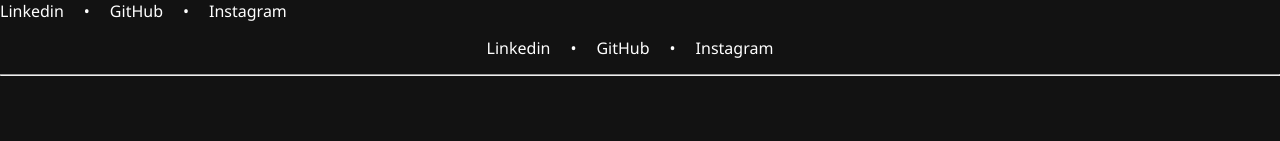
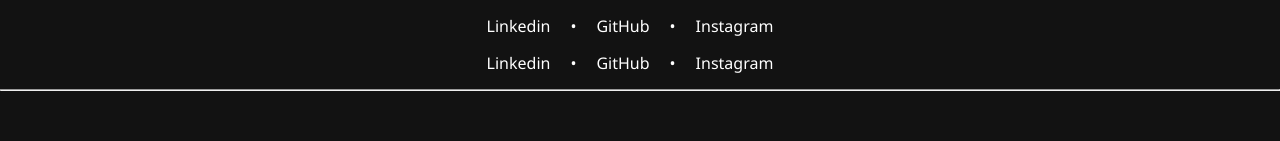
Before and after one commit to willianxzy/bootcamp-frontend-with-angular, an Angular app in the folder fundamentos_angular/explorando_angular/angular-blog/: page / in a window 1280 px wide. Shown: the top 141 px of the page. Built offline with nearby package versions, Linux system fonts and the light colour scheme.

Commit message:
feat: add style header

```diff
--- a/fundamentos_angular/explorando_angular/angular-blog/src/app/app.component.css
+++ b/fundamentos_angular/explorando_angular/angular-blog/src/app/app.component.css
@@ -0,0 +1,5 @@
+header{
+  margin-top: 15px;
+  display: flex;
+  justify-content: center;
+}
```
